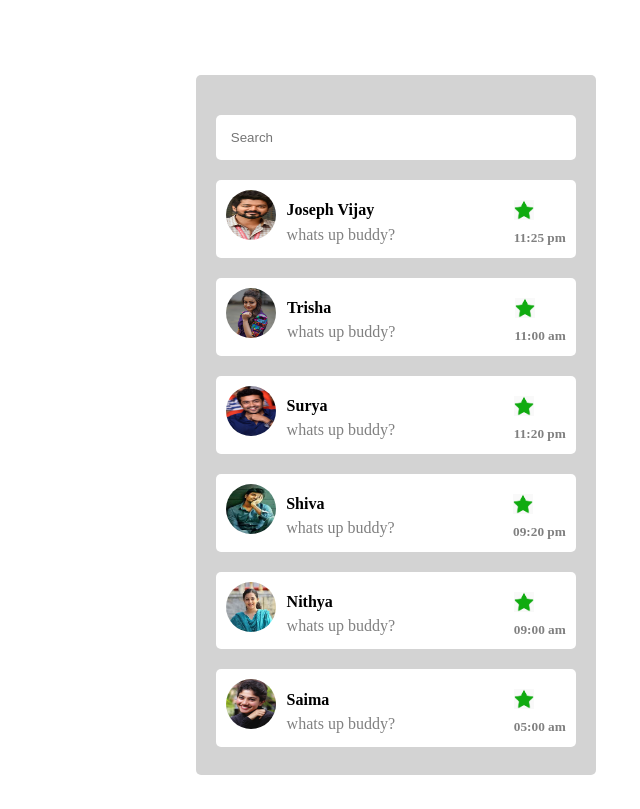
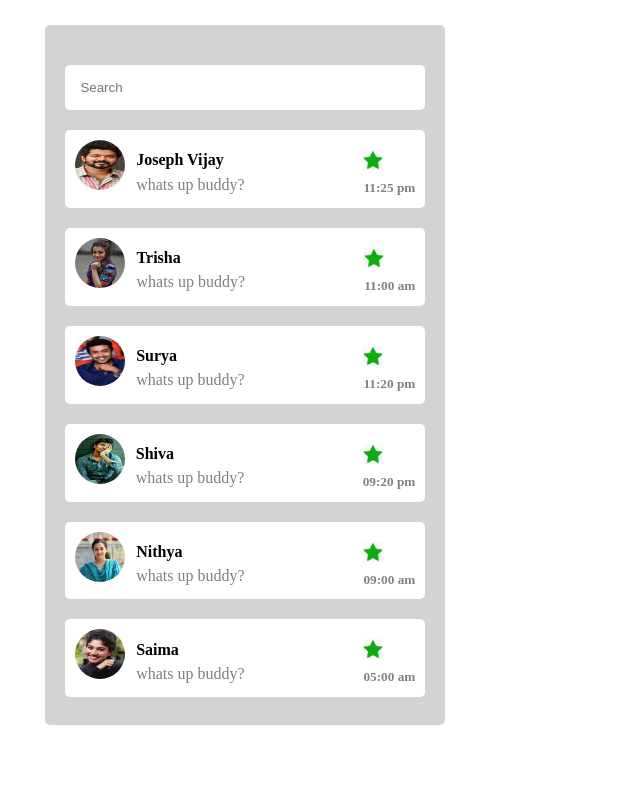
Before and after one commit to Akshayaa-KK/Whatsappclone-React, a React app: page / in a window 768 px wide. Shown: the whole page, without its empty margins (113-753 px from the left). Built offline with nearby package versions, Linux system fonts and the light colour scheme.

Commit message:
Modified Media queries

```diff
--- a/src/style.css
+++ b/src/style.css
@@ -6,7 +6,7 @@
     border-radius: 5px;
     display: flex;
     flex-direction: column;
-    margin-top:75px;
+    margin-top:40px;
     margin-left:40%;
 
 }
@@ -73,3 +73,18 @@
         margin-top:20px;
     }
 }
+
+@media screen and (min-width:600px) and (max-width:800px) {
+    .frame{
+        margin-left:20%;
+        margin-top:25px;
+    }
+}
+
+@media screen and (min-width:800px) and (max-width:1000px) {
+    .frame{
+        margin-left:30%;
+        margin-top:30px;
+    }
+
+}
```
